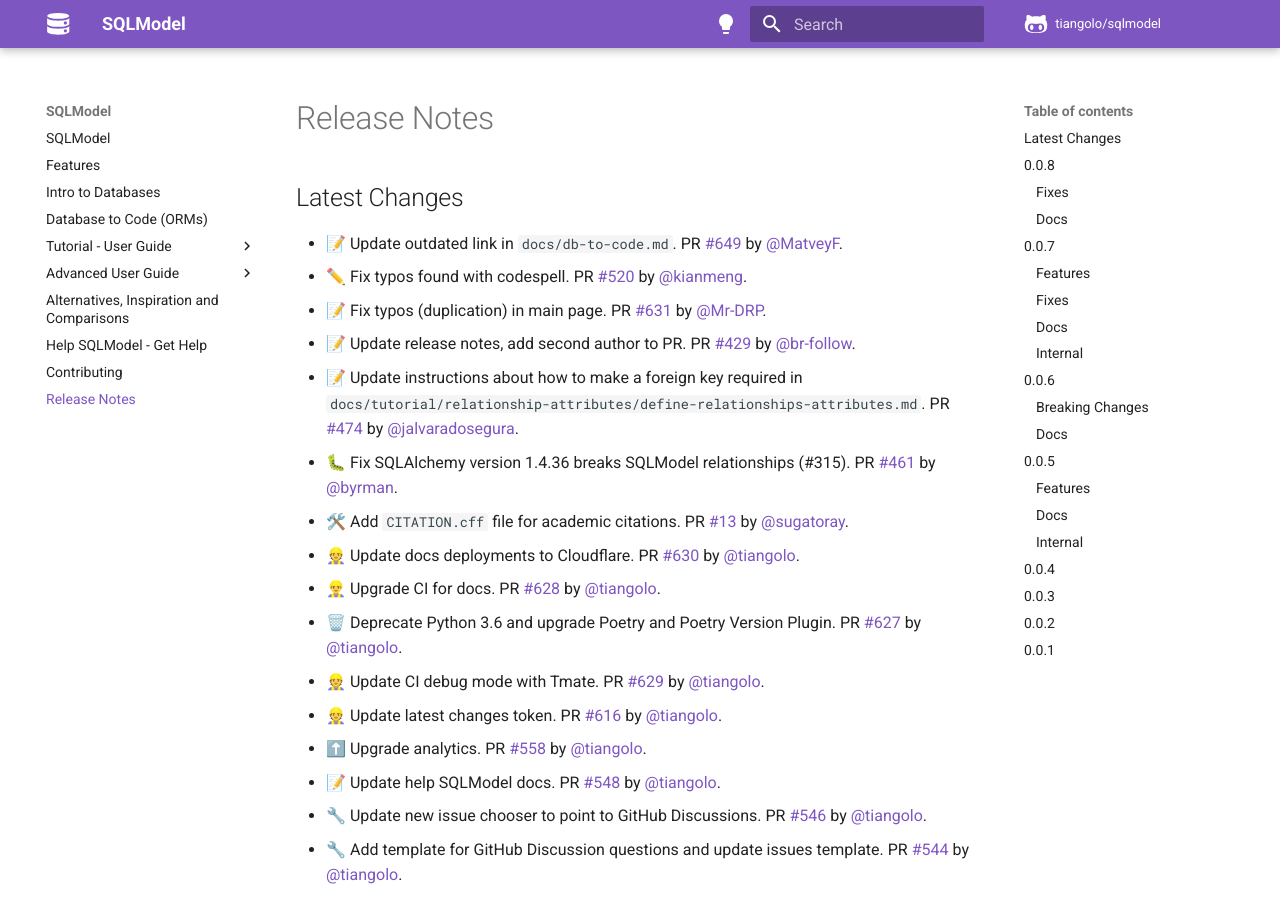
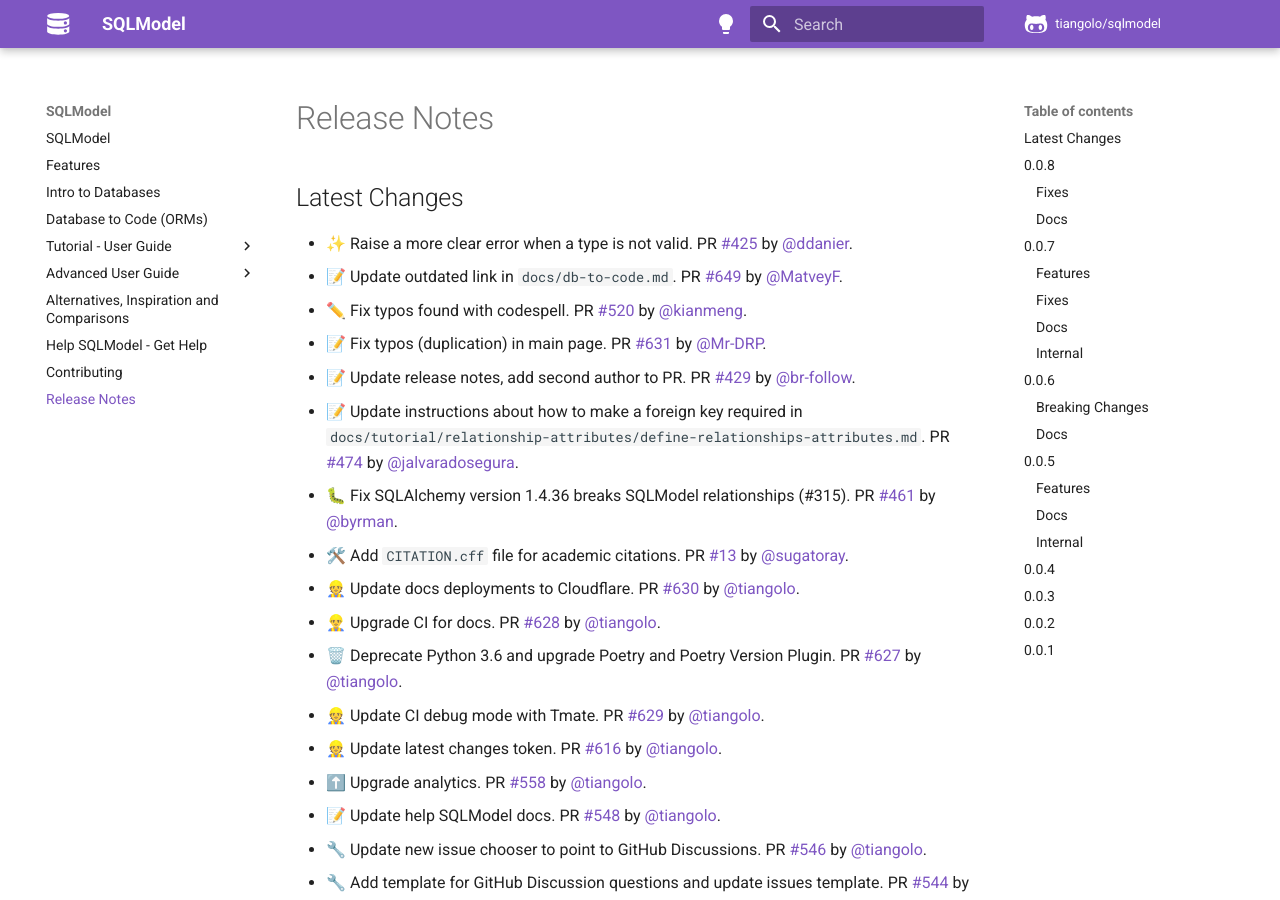
Before and after one commit to upmorpheus/Laravel-perfect, an MkDocs documentation site: the page built from docs/release-notes.md, in a window 1280 px wide and 900 px high. Built offline with MkDocs 1.6.1 and Material for MkDocs 9.7.7, drawn with Linux system fonts in a browser that asks for light colours; comment, search, counter and statistics services are not loaded.

Commit message:
📝 Update release notes

```diff
--- a/docs/release-notes.md
+++ b/docs/release-notes.md
@@ -2,6 +2,7 @@
 
 ## Latest Changes
 
+* ✨ Raise a more clear error when a type is not valid. PR [#425](https://github.com/tiangolo/sqlmodel/pull/425) by [@ddanier](https://github.com/ddanier).
 * 📝 Update outdated link in `docs/db-to-code.md`. PR [#649](https://github.com/tiangolo/sqlmodel/pull/649) by [@MatveyF](https://github.com/MatveyF).
 * ✏️ Fix typos found with codespell. PR [#520](https://github.com/tiangolo/sqlmodel/pull/520) by [@kianmeng](https://github.com/kianmeng).
 * 📝 Fix typos (duplication) in main page. PR [#631](https://github.com/tiangolo/sqlmodel/pull/631) by [@Mr-DRP](https://github.com/Mr-DRP).
```
